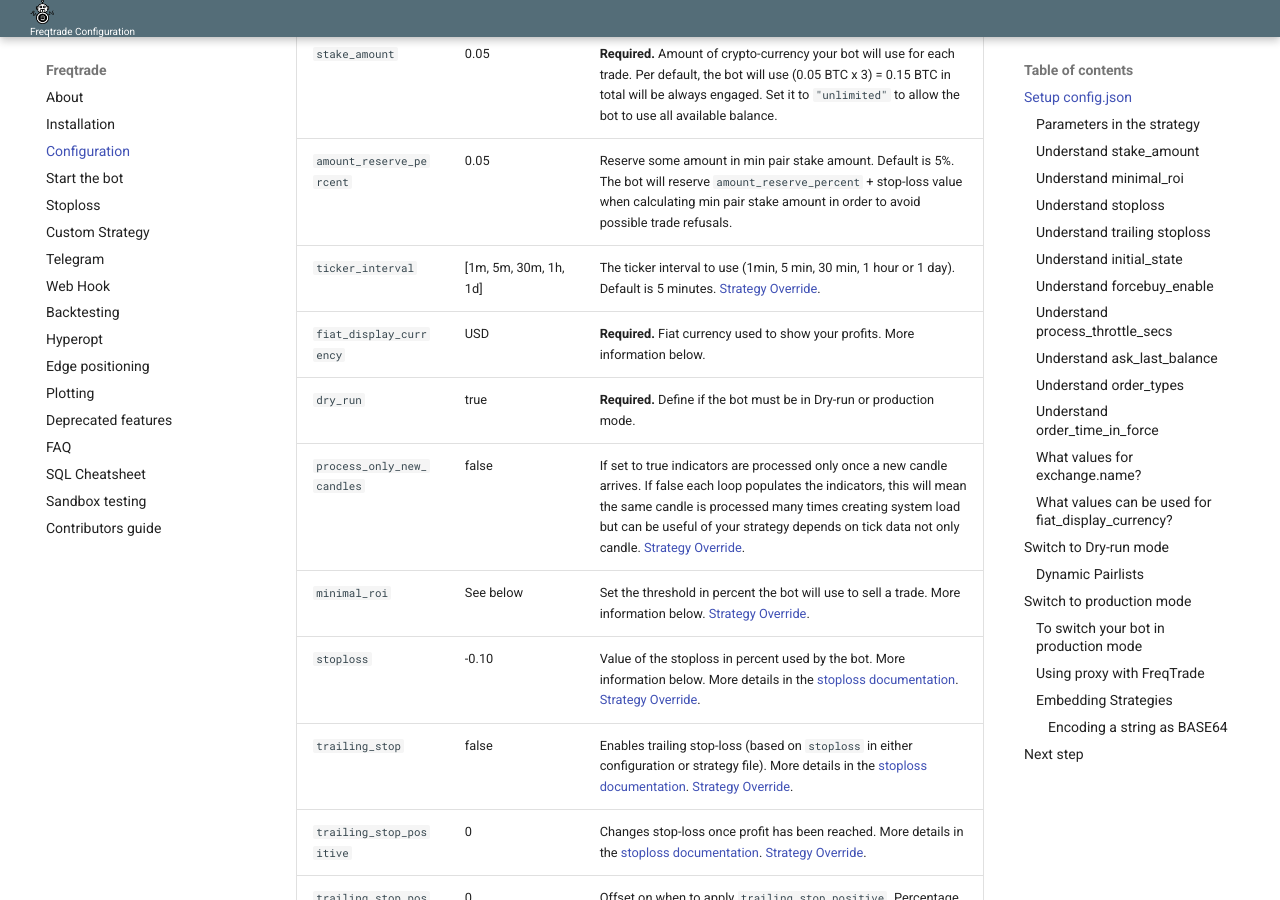
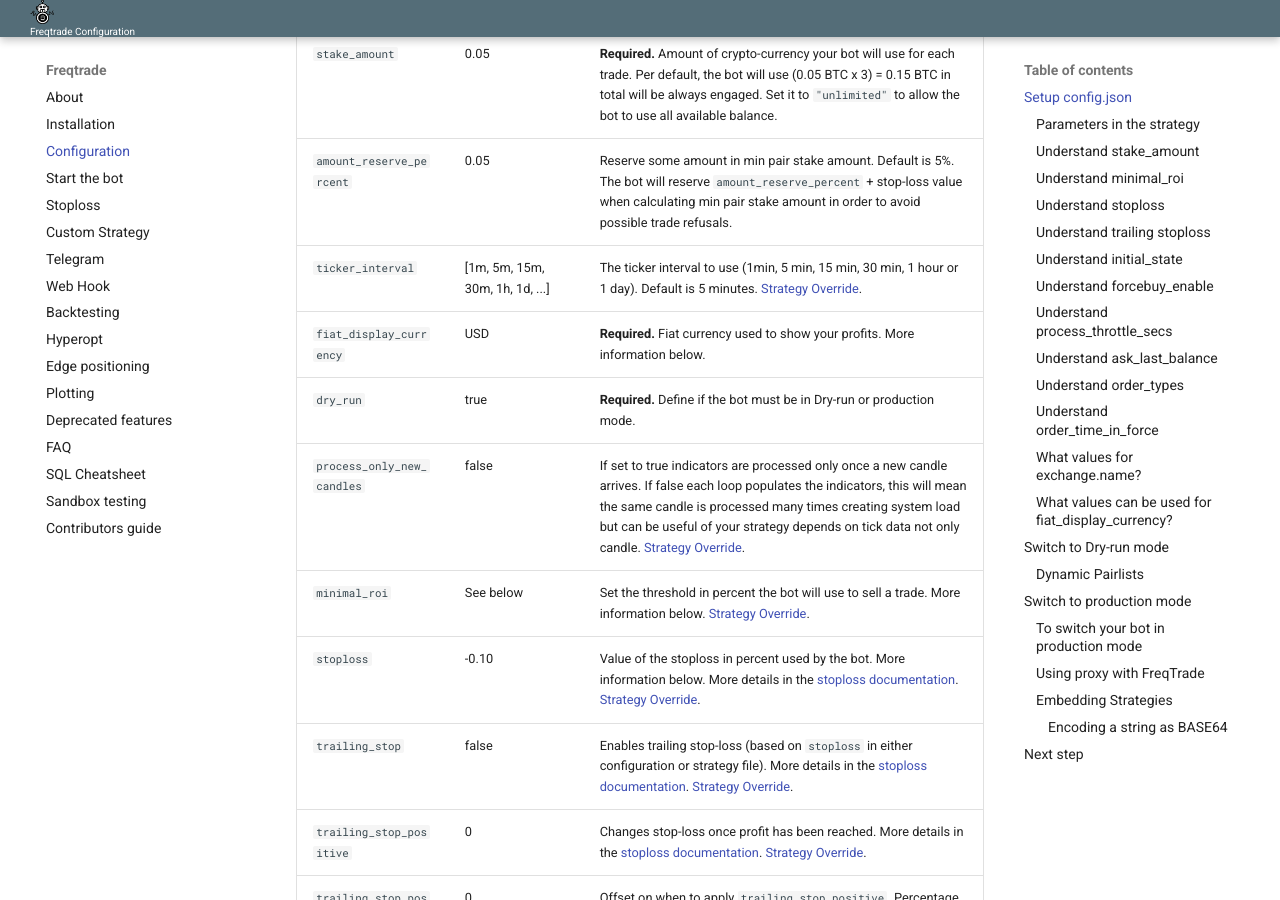
Before and after one commit to jacksonmori755/Crypto-trading-bot, an MkDocs documentation site: the page built from docs/configuration.md, in a window 1280 px wide and 900 px high, scrolled down 561 px. Built offline with MkDocs 1.6.1 and Material for MkDocs 9.7.7, drawn with Linux system fonts in a browser that asks for light colours.

Commit message:
Add 15min to documentation, fix link to "parameters in THE strategy"

```diff
--- a/docs/configuration.md
+++ b/docs/configuration.md
@@ -17,16 +17,16 @@ Mandatory Parameters are marked as **Required**.
 | `stake_currency` | BTC | **Required.** Crypto-currency used for trading.
 | `stake_amount` | 0.05 | **Required.** Amount of crypto-currency your bot will use for each trade. Per default, the bot will use (0.05 BTC x 3) = 0.15 BTC in total will be always engaged. Set it to `"unlimited"` to allow the bot to use all available balance.
 | `amount_reserve_percent` | 0.05 | Reserve some amount in min pair stake amount. Default is 5%. The bot will reserve `amount_reserve_percent` + stop-loss value when calculating min pair stake amount in order to avoid possible trade refusals.
-| `ticker_interval` | [1m, 5m, 30m, 1h, 1d] | The ticker interval to use (1min, 5 min, 30 min, 1 hour or 1 day). Default is 5 minutes. [Strategy Override](#parameters-in-strategy).
+| `ticker_interval` | [1m, 5m, 15m, 30m, 1h, 1d, ...] | The ticker interval to use (1min, 5 min, 15 min, 30 min, 1 hour or 1 day). Default is 5 minutes. [Strategy Override](#parameters-in-the-strategy).
 | `fiat_display_currency` | USD | **Required.** Fiat currency used to show your profits. More information below.
 | `dry_run` | true | **Required.** Define if the bot must be in Dry-run or production mode.
-| `process_only_new_candles` | false | If set to true indicators are processed only once a new candle arrives. If false each loop populates the indicators, this will mean the same candle is processed many times creating system load but can be useful of your strategy depends on tick data not only candle. [Strategy Override](#parameters-in-strategy).
-| `minimal_roi` | See below | Set the threshold in percent the bot will use to sell a trade. More information below. [Strategy Override](#parameters-in-strategy).
-| `stoploss` | -0.10 | Value of the stoploss in percent used by the bot. More information below. More details in the [stoploss documentation](stoploss.md). [Strategy Override](#parameters-in-strategy).
-| `trailing_stop` | false | Enables trailing stop-loss (based on `stoploss` in either configuration or strategy file). More details in the [stoploss documentation](stoploss.md). [Strategy Override](#parameters-in-strategy).
-| `trailing_stop_positive` | 0 | Changes stop-loss once profit has been reached. More details in the [stoploss documentation](stoploss.md). [Strategy Override](#parameters-in-strategy).
-| `trailing_stop_positive_offset` | 0 | Offset on when to apply `trailing_stop_positive`. Percentage value which should be positive. More details in the [stoploss documentation](stoploss.md). [Strategy Override](#parameters-in-strategy).
-| `trailing_only_offset_is_reached` | false | Only apply trailing stoploss when the offset is reached. [stoploss documentation](stoploss.md). [Strategy Override](#parameters-in-strategy).
+| `process_only_new_candles` | false | If set to true indicators are processed only once a new candle arrives. If false each loop populates the indicators, this will mean the same candle is processed many times creating system load but can be useful of your strategy depends on tick data not only candle. [Strategy Override](#parameters-in-the-strategy).
+| `minimal_roi` | See below | Set the threshold in percent the bot will use to sell a trade. More information below. [Strategy Override](#parameters-in-the-strategy).
+| `stoploss` | -0.10 | Value of the stoploss in percent used by the bot. More information below. More details in the [stoploss documentation](stoploss.md). [Strategy Override](#parameters-in-the-strategy).
+| `trailing_stop` | false | Enables trailing stop-loss (based on `stoploss` in either configuration or strategy file). More details in the [stoploss documentation](stoploss.md). [Strategy Override](#parameters-in-the-strategy).
+| `trailing_stop_positive` | 0 | Changes stop-loss once profit has been reached. More details in the [stoploss documentation](stoploss.md). [Strategy Override](#parameters-in-the-strategy).
+| `trailing_stop_positive_offset` | 0 | Offset on when to apply `trailing_stop_positive`. Percentage value which should be positive. More details in the [stoploss documentation](stoploss.md). [Strategy Override](#parameters-in-the-strategy).
+| `trailing_only_offset_is_reached` | false | Only apply trailing stoploss when the offset is reached. [stoploss documentation](stoploss.md). [Strategy Override](#parameters-in-the-strategy).
 | `unfilledtimeout.buy` | 10 | **Required.** How long (in minutes) the bot will wait for an unfilled buy order to complete, after which the order will be cancelled.
 | `unfilledtimeout.sell` | 10 | **Required.** How long (in minutes) the bot will wait for an unfilled sell order to complete, after which the order will be cancelled.
 | `bid_strategy.ask_last_balance` | 0.0 | **Required.** Set the bidding price. More information [below](#understand-ask_last_balance).
@@ -37,8 +37,8 @@ Mandatory Parameters are marked as **Required**.
 | `ask_strategy.use_order_book` | false | Allows selling of open traded pair using the rates in Order Book Asks.
 | `ask_strategy.order_book_min` | 0 | Bot will scan from the top min to max Order Book Asks searching for a profitable rate.
 | `ask_strategy.order_book_max` | 0 | Bot will scan from the top min to max Order Book Asks searching for a profitable rate.
-| `order_types` | None | Configure order-types depending on the action (`"buy"`, `"sell"`, `"stoploss"`, `"stoploss_on_exchange"`). [More information below](#understand-order_types). [Strategy Override](#parameters-in-strategy).
-| `order_time_in_force` | None | Configure time in force for buy and sell orders. [More information below](#understand-order_time_in_force). [Strategy Override](#parameters-in-strategy).
+| `order_types` | None | Configure order-types depending on the action (`"buy"`, `"sell"`, `"stoploss"`, `"stoploss_on_exchange"`). [More information below](#understand-order_types). [Strategy Override](#parameters-in-the-strategy).
+| `order_time_in_force` | None | Configure time in force for buy and sell orders. [More information below](#understand-order_time_in_force). [Strategy Override](#parameters-in-the-strategy).
 | `exchange.name` | bittrex | **Required.** Name of the exchange class to use. [List below](#user-content-what-values-for-exchangename).
 | `exchange.sandbox` | false | Use the 'sandbox' version of the exchange, where the exchange provides a sandbox for risk-free integration. See [here](sandbox-testing.md) in more details.
 | `exchange.key` | key | API key to use for the exchange. Only required when you are in production mode.
@@ -50,9 +50,9 @@ Mandatory Parameters are marked as **Required**.
 | `exchange.ccxt_async_config` | None | Additional CCXT parameters passed to the async ccxt instance. Parameters may differ from exchange to exchange  and are documented in the [ccxt documentation](https://ccxt.readthedocs.io/en/latest/manual.html#instantiation)
 | `exchange.markets_refresh_interval` | 60 | The interval in minutes in which markets are reloaded.
 | `edge` | false | Please refer to [edge configuration document](edge.md) for detailed explanation.
-| `experimental.use_sell_signal` | false | Use your sell strategy in addition of the `minimal_roi`. [Strategy Override](#parameters-in-strategy).
-| `experimental.sell_profit_only` | false | Waits until you have made a positive profit before taking a sell decision. [Strategy Override](#parameters-in-strategy).
-| `experimental.ignore_roi_if_buy_signal` | false | Does not sell if the buy-signal is still active. Takes preference over `minimal_roi` and `use_sell_signal`. [Strategy Override](#parameters-in-strategy).
+| `experimental.use_sell_signal` | false | Use your sell strategy in addition of the `minimal_roi`. [Strategy Override](#parameters-in-the-strategy).
+| `experimental.sell_profit_only` | false | Waits until you have made a positive profit before taking a sell decision. [Strategy Override](#parameters-in-the-strategy).
+| `experimental.ignore_roi_if_buy_signal` | false | Does not sell if the buy-signal is still active. Takes preference over `minimal_roi` and `use_sell_signal`. [Strategy Override](#parameters-in-the-strategy).
 | `pairlist.method` | StaticPairList | Use Static whitelist. [More information below](#dynamic-pairlists).
 | `pairlist.config` | None | Additional configuration for dynamic pairlists. [More information below](#dynamic-pairlists).
 | `telegram.enabled` | true | **Required.** Enable or not the usage of Telegram.
```
